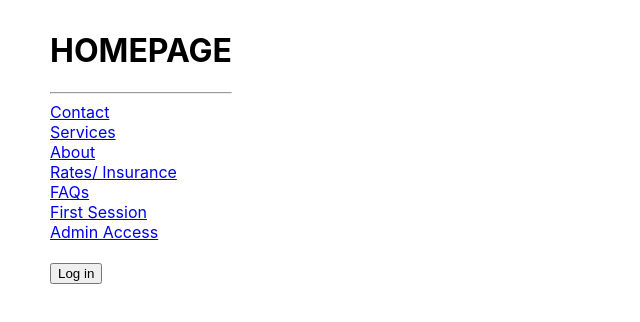
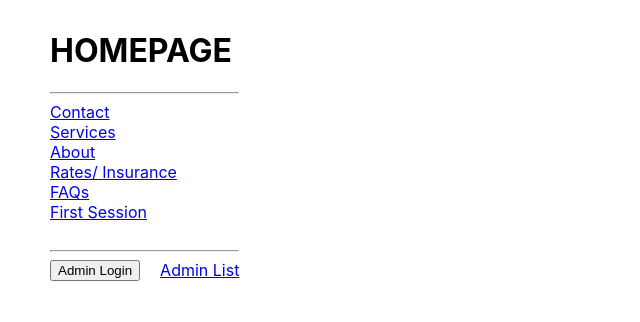
Before and after one commit to nianokia/wc-consulting, a React (Vite) app in the folder client/: page / in a window 1280 px wide. Shown: the top 322 px of the page, without its empty margins (0-640 px from the left). Built offline with nearby package versions, Linux system fonts and the light colour scheme; no server answers.

Commit message:
Edit Display of Admin Links

```diff
--- a/client/src/components/Home.jsx
+++ b/client/src/components/Home.jsx
@@ -27,12 +27,15 @@ const Home = () => {
       <Link to='/faqs'>FAQs</Link>
       <br />
       <Link to='/first-session'>First Session</Link>
-      <br />
-      <Link to='/login'>Admin Access</Link>
       <br /><br />
 
+      <hr />
+
       {/* --- add Login Button with Auth0 --- */}
-      <button onClick={() => loginWithRedirect()}>Log in</button>
+      <div style={{display: 'flex', justifyContent: 'space-around', gap: '20px'}}>
+        <button onClick={() => loginWithRedirect()}>Admin Login</button>
+        <Link to='/list'>Admin List</Link>
+      </div>
 
       {/* FOOTER COMP */}
     </div>
```
